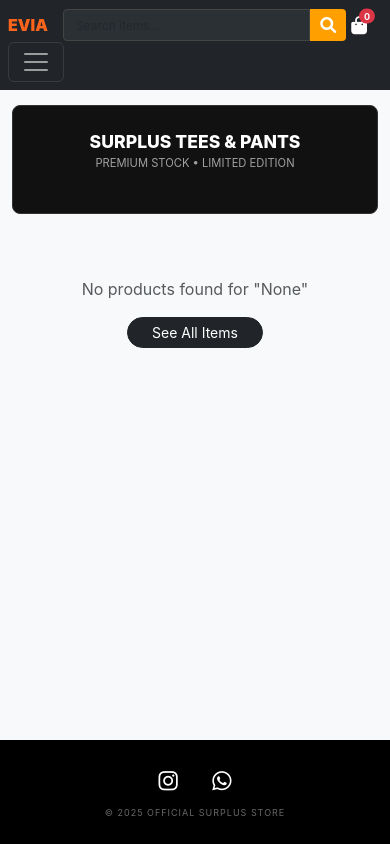
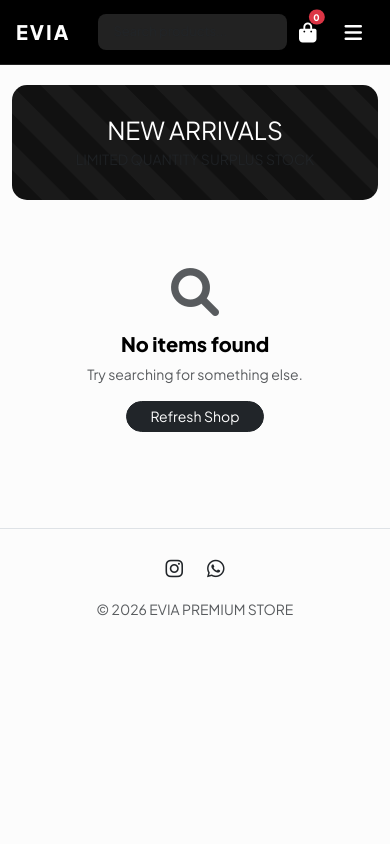
Before and after one commit to gmkarshad45-design/evia-shop, a Flask app: page / in a window 390 px wide. Run offline with Flask 3, Linux system fonts and the light colour scheme; data that the repository does not hold is empty.

Commit message:
Update index.html

```diff
--- a/templates/index.html
+++ b/templates/index.html
@@ -2,97 +2,143 @@
 <html lang="en">
 <head>
     <meta charset="UTF-8">
-    <meta name="viewport" content="width=device-width, initial-scale=1.0, maximum-scale=1.0, user-scalable=no">
-    <title>EVIA | Official Shop</title>
+    <meta name="viewport" content="width=device-width, initial-scale=1.0, maximum-scale=1.0, user-scalable=no, viewport-fit=cover">
+    <title>EVIA | Premium Surplus</title>
     <link href="https://cdn.jsdelivr.net/npm/bootstrap@5.3.0/dist/css/bootstrap.min.css" rel="stylesheet">
     <link rel="stylesheet" href="https://cdnjs.cloudflare.com/ajax/libs/font-awesome/6.0.0/css/all.min.css">
 
     <style>
-        html, body { height: 100%; margin: 0; }
-        body { display: flex; flex-direction: column; overflow-x: hidden; background-color: #f8f9fa; font-family: 'Inter', sans-serif; }
-        .content-wrapper { flex: 1 0 auto; }
-        .navbar { padding: 8px 0; background-color: #212529 !important; }
-        .navbar-brand { font-weight: 900; color: #fb641b !important; font-size: 1rem; margin-right: 10px; }
-        .search-group { display: flex; flex-grow: 1; margin: 0 5px; max-width: 600px; }
-        .search-input { height: 32px; font-size: 12px; border-radius: 4px 0 0 4px !important; border: 1px solid #444; background: #2b3035; color: white; }
-        .search-btn { height: 32px; border-radius: 0 4px 4px 0 !important; background-color: #ff9f00; border: none; padding: 0 10px; color: white; }
-        .cart-link { color: white !important; margin-right: 15px; text-decoration: none; display: flex; align-items: center; }
+        @import url('https://fonts.googleapis.com/css2?family=Plus+Jakarta+Sans:wght@400;600;800&display=swap');
+
+        :root {
+            --evia-gold: #d4af37; /* Premium Gold instead of Orange */
+            --evia-black: #000000;
+            --evia-dark: #111111;
+        }
+
+        body {
+            background-color: #fcfcfc;
+            font-family: 'Plus Jakarta Sans', sans-serif;
+            color: var(--evia-black);
+        }
+
+        /* Fixed Navigation */
+        .navbar { background: var(--evia-black) !important; padding: 12px 0; border-bottom: 1px solid #222; }
+        .navbar-brand { font-weight: 800; color: #fff !important; letter-spacing: 2px; }
+
+        .search-group { flex-grow: 1; margin: 0 12px; }
+        .search-input {
+            background: #222; border: none; color: #fff; border-radius: 8px; font-size: 13px; padding: 8px 15px;
+        }
+        .search-input:focus { background: #333; color: #fff; box-shadow: none; }
+
+        .cart-link { color: white !important; font-size: 20px; transition: 0.3s; }
+        .order-link { color: #888 !important; font-size: 12px; text-transform: uppercase; font-weight: 700; text-decoration: none; }
+
+        /* Modern Product Card */
+        .product-card {
+            border-radius: 15px; border: 1px solid #f0f0f0; background: #fff; overflow: hidden;
+            transition: all 0.3s ease; height: 100%;
+        }
+        .product-card:hover { transform: translateY(-5px); box-shadow: 0 10px 20px rgba(0,0,0,0.05); }
+
+        .img-container { height: 180px; overflow: hidden; background: #fff; }
+        .img-container img { width: 100%; height: 100%; object-fit: cover; }
+
+        .product-title { font-size: 13px; font-weight: 600; color: #444; margin-bottom: 4px; line-height: 1.2; }
+        .product-price { font-weight: 800; font-size: 15px; color: var(--evia-black); }
+
+        /* Announcement Bar */
+        .hero-banner {
+            background: var(--evia-dark); color: white; border-radius: 15px;
+            padding: 30px 20px; text-align: center; margin: 20px 0;
+            background-image: linear-gradient(45deg, #111 25%, #1a1a1a 25%, #1a1a1a 50%, #111 50%, #111 75%, #1a1a1a 75%, #1a1a1a 100%);
+            background-size: 56.57px 56.57px;
+        }
+
+        .btn-buy {
+            background: var(--evia-black); color: white; border-radius: 10px;
+            font-size: 11px; font-weight: 700; border: none; padding: 10px;
+        }
+        .btn-buy:hover { background: #333; color: white; }
+
+        /* Sidebar Menu Fix */
         @media (max-width: 991px) {
-            .navbar-collapse { background: #1a1a1a; position: absolute; top: 100%; left: 0; right: 0; padding: 15px; z-index: 1050; border-bottom: 2px solid #fb641b; }
+            .navbar-collapse {
+                background: #000; padding: 20px; position: fixed; top: 60px; left: 0; right: 0; z-index: 1000;
+                border-bottom: 2px solid var(--evia-gold);
             }
-        .nav-link-menu { color: #fff !important; font-size: 13px; font-weight: 600; padding: 10px 0; text-transform: uppercase; border-bottom: 1px solid #333; }
-        .btn-exit-menu { color: #ff4d4d !important; font-weight: 800; border: 1px solid #ff4d4d; border-radius: 4px; padding: 5px 15px; margin-top: 10px; display: inline-block; text-decoration: none; font-size: 12px; }
-        .product-card { border-radius: 6px; background: #fff; border: none; box-shadow: 0 1px 3px rgba(0,0,0,0.08); height: 100%; transition: transform 0.2s ease; overflow: hidden; }
-        .product-card:hover { transform: translateY(-5px); }
-        .img-container { height: 160px; background: #fff; display: flex; align-items: center; justify-content: center; padding: 5px; }
-        .img-container img { max-width: 100%; max-height: 100%; object-fit: contain; }
-        .product-title { font-size: 0.75rem; font-weight: 700; color: #333; margin-bottom: 2px; }
-        .hero-announcement { background-color: #111; color: #fff; border-radius: 8px; padding: 25px 10px; text-align: center; margin: 15px 0; border: 1px solid #333; }
-        .hero-announcement h2 { font-weight: 800; font-size: 1.1rem; margin-bottom: 3px; }
-        .official-footer { flex-shrink: 0; background: #000 !important; padding: 25px 0; margin-top: 40px; width: 100%; }
-        .footer-icons a { color: #fff; font-size: 22px; margin: 0 15px; text-decoration: none; }
+        }
     </style>
 </head>
 <body>
 
-<nav class="navbar navbar-expand-lg navbar-dark sticky-top">
-    <div class="container px-2">
+<nav class="navbar navbar-expand-lg sticky-top">
+    <div class="container px-3">
         <a class="navbar-brand" href="/">EVIA</a>
-        <form class="search-group" action="/" method="GET">
-            <input class="form-control search-input" type="search" name="q" placeholder="Search items..." value="{{ request.args.get('q', '') }}">
-            <button class="search-btn" type="submit"><i class="fa fa-search"></i></button>
+
+        <form class="search-group d-flex" action="/" method="GET">
+            <input class="form-control search-input" type="search" name="q" placeholder="Search products..." value="{{ request.args.get('q', '') }}">
         </form>
+
+        <div class="d-flex align-items-center gap-3">
+            <a href="/profile" class="order-link d-none d-md-block">My Orders</a>
+
             <a href="/cart" class="cart-link position-relative">
-            <i class="fa fa-shopping-bag" style="font-size: 18px;"></i>
-            <span id="cart-count" class="position-absolute top-0 start-100 translate-middle badge rounded-pill bg-danger" style="font-size: 9px; padding: 3px 5px;">
+                <i class="fa fa-shopping-bag"></i>
+                <span class="position-absolute top-0 start-100 translate-middle badge rounded-pill bg-danger" style="font-size: 9px; padding: 3px 5px;">
                     {{ session['cart']|length if session.get('cart') else 0 }}
                 </span>
             </a>
-        <button class="navbar-toggler" type="button" data-bs-toggle="collapse" data-bs-target="#mainMenu">
-            <span class="navbar-toggler-icon"></span>
+
+            <button class="navbar-toggler border-0" type="button" data-bs-toggle="collapse" data-bs-target="#mainMenu">
+                <span class="fa fa-bars text-white"></span>
             </button>
+        </div>
+
         <div class="collapse navbar-collapse" id="mainMenu">
-            <div class="navbar-nav ms-auto">
+            <div class="navbar-nav ms-auto pt-3 pt-lg-0">
+                <a class="nav-link text-white small fw-bold mb-2 d-md-none" href="/profile">MY ORDERS</a>
                 {% if current_user.is_authenticated %}
                     {% if current_user.email == 'admin@test.gmail.com' %}
-                        <a class="nav-link nav-link-menu text-info" href="/admin">Admin Panel</a>
+                        <a class="nav-link text-info small fw-bold mb-2" href="/admin">ADMIN PANEL</a>
                     {% endif %}
-                    <div class="text-center">
-                        <a class="btn-exit-menu" href="/logout">LOGOUT</a>
-                    </div>
+                    <a class="btn btn-outline-danger btn-sm fw-bold" href="/logout">LOGOUT</a>
                 {% else %}
-                    <a class="nav-link nav-link-menu" href="/login">Login</a>
-                    <a class="nav-link nav-link-menu text-warning" href="/signup">Create Account</a>
+                    <a class="nav-link text-white small fw-bold" href="/login">LOGIN</a>
+                    <a class="nav-link text-warning small fw-bold" href="/signup">CREATE ACCOUNT</a>
                 {% endif %}
             </div>
         </div>
     </div>
 </nav>
 
-<div class="content-wrapper">
 <div class="container">
-        <div class="hero-announcement">
-            <h2>SURPLUS TEES & PANTS</h2>
-            <p style="font-size: 0.7rem; opacity: 0.6;">PREMIUM STOCK • LIMITED EDITION</p>
+    <div class="hero-banner">
+        <h2 class="fw-800 mb-1">NEW ARRIVALS</h2>
+        <p class="small text-muted mb-0">LIMITED QUANTITY SURPLUS STOCK</p>
     </div>
 
-        <div class="row g-2">
+    <div class="row g-3">
         {% if products %}
             {% for p in products %}
             <div class="col-6 col-md-3">
-                    <div class="card product-card">
+                <div class="product-card">
                     <a href="{{ url_for('product_detail', id=p.id) }}" class="text-decoration-none">
                         <div class="img-container">
-                                <img src="{{ p.image }}" alt="{{ p.name }}" onerror="this.src='https://placehold.co/200x200?text=EVIA'">
+                            <img src="{{ p.image }}" alt="{{ p.name }}" onerror="this.src='https://placehold.co/400x400?text=EVIA'">
                         </div>
-                            <div class="card-body p-2">
-                                <h6 class="product-title">{{ p.name }}</h6>
-                                <div style="font-size: 0.9rem; font-weight: 800; color: #000;">₹{{ p.price }}</div>
+                        <div class="p-3 pb-0">
+                            <h6 class="product-title text-truncate">{{ p.name }}</h6>
+                            <div class="product-price mb-2">₹{{ p.price }}</div>
                         </div>
                     </a>
-                        <div class="px-2 pb-2">
-                            <a href="{{ url_for('add_to_cart', id=p.id) }}" class="btn btn-warning w-100 btn-sm fw-bold" style="font-size: 10px; background-color: #ff9f00; border: none; color: white;">
+                    <div class="px-3 pb-3 d-grid gap-2">
+                        <a href="{{ url_for('add_to_cart', id=p.id) }}" class="btn-buy text-center text-decoration-none">
                             <i class="fa fa-cart-plus me-1"></i> ADD TO CART
+                        </a>
+                        <a href="{{ url_for('buy_now', id=p.id) }}" class="btn btn-light btn-sm fw-bold" style="font-size: 10px; border-radius: 10px;">
+                            BUY NOW
                         </a>
                     </div>
                 </div>
@@ -100,20 +146,23 @@
             {% endfor %}
         {% else %}
             <div class="col-12 text-center py-5">
-                    <p class="text-muted">No products found for "{{ request.args.get('q') }}"</p>
-                    <a href="/" class="btn btn-dark btn-sm rounded-pill px-4">See All Items</a>
+                <i class="fa fa-search fa-3x text-muted mb-3"></i>
+                <h5 class="fw-bold">No items found</h5>
+                <p class="text-muted small">Try searching for something else.</p>
+                <a href="/" class="btn btn-dark rounded-pill px-4 btn-sm">Refresh Shop</a>
             </div>
         {% endif %}
     </div>
 </div>
+
+<footer class="mt-5 py-4 border-top">
+    <div class="container text-center">
+        <div class="d-flex justify-content-center gap-4 mb-3">
+            <a href="#" class="text-dark fs-5"><i class="fab fa-instagram"></i></a>
+            <a href="#" class="text-dark fs-5"><i class="fab fa-whatsapp"></i></a>
         </div>
-
-<footer class="official-footer text-center">
-    <div class="footer-icons">
-        <a href="#"><i class="fab fa-instagram"></i></a>
-        <a href="#"><i class="fab fa-whatsapp"></i></a>
+        <p class="small text-muted mb-0">© 2026 EVIA PREMIUM STORE</p>
     </div>
-    <p class="mt-2 mb-0" style="font-size: 9px; color: #666; letter-spacing: 1px;">© 2025 OFFICIAL SURPLUS STORE</p>
 </footer>
 
 <script src="https://cdn.jsdelivr.net/npm/bootstrap@5.3.0/dist/js/bootstrap.bundle.min.js"></script>
```
Lines whose indentation alone changed are shown as unchanged.
